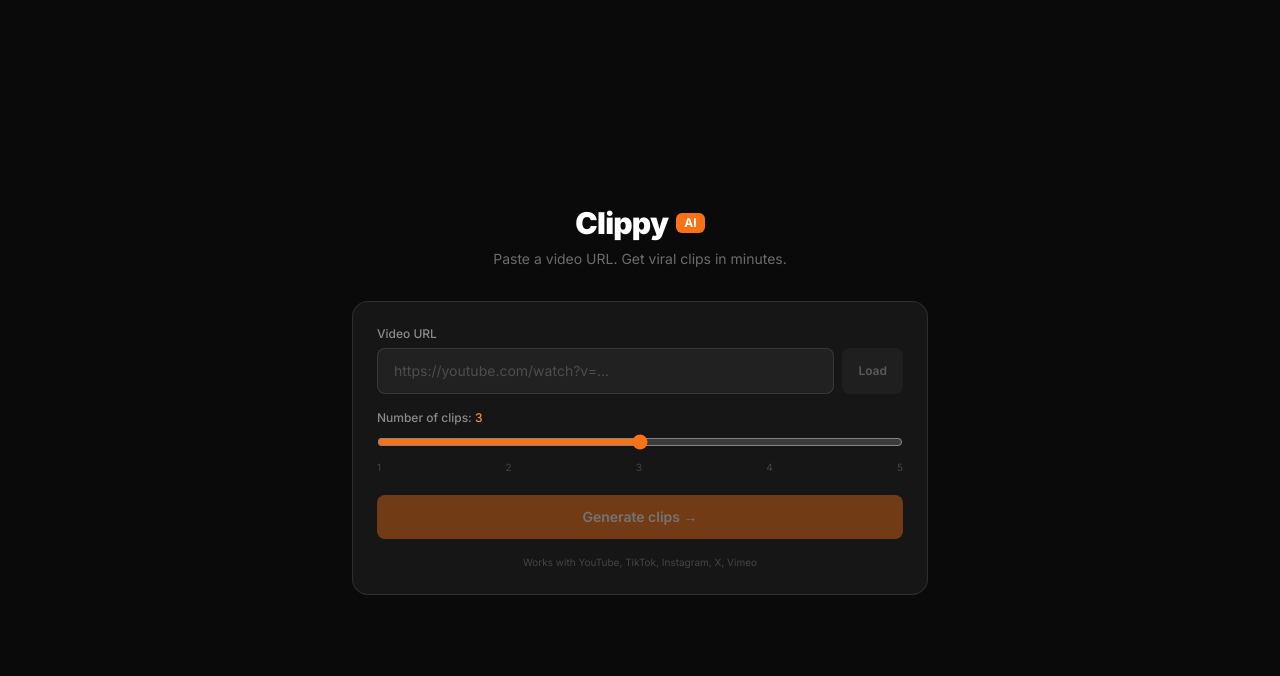
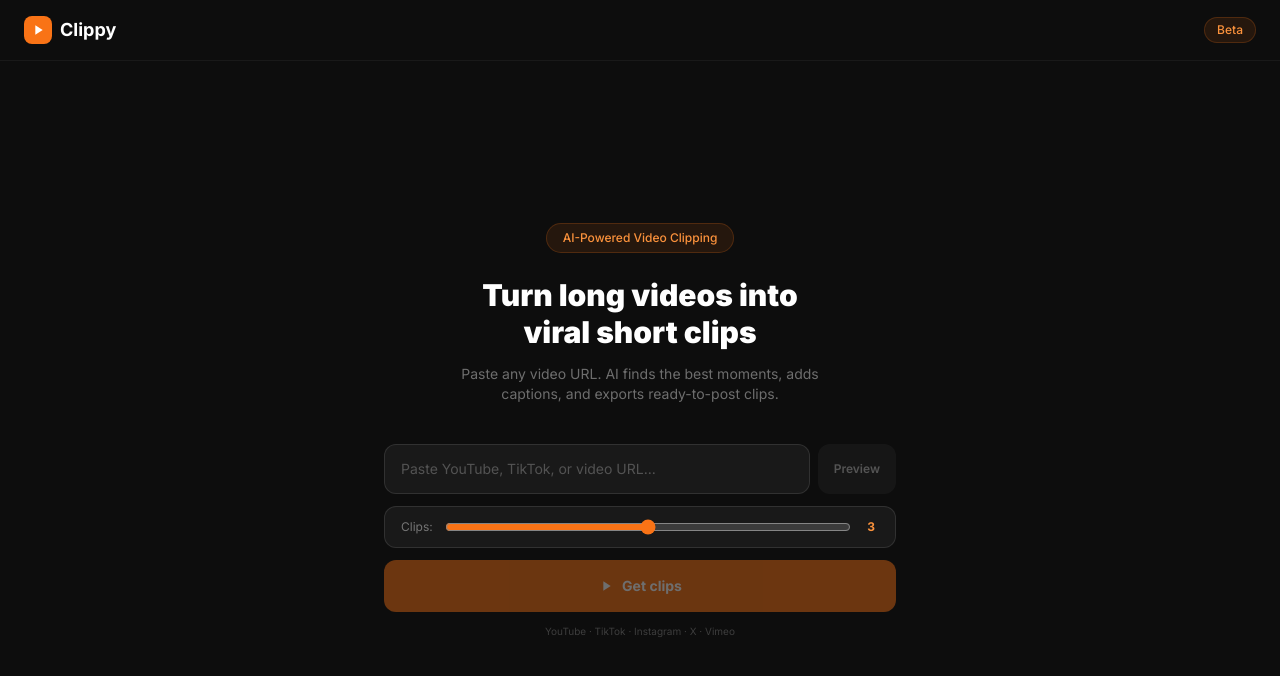
Before and after one commit to Codygreen2210/Clippy-Ui, a Next.js app: page / in a window 1280 px wide. Shown: the top 676 px of the page. Built offline with nearby package versions, Linux system fonts and the light colour scheme.

Commit message:
Add files via upload

```diff
--- a/app/page.tsx
+++ b/app/page.tsx
@@ -1,6 +1,6 @@
 'use client';
 
-import { useState, useRef, useEffect } from 'react';
+import { useState, useRef } from 'react';
 import { useRouter } from 'next/navigation';
 
 interface Box { x: number; y: number; w: number; h: number }
@@ -10,20 +10,15 @@ export default function Home() {
   const [url, setUrl] = useState('');
   const [maxClips, setMaxClips] = useState(3);
   const [loading, setLoading] = useState(false);
+  const [loadingFrame, setLoadingFrame] = useState(false);
   const [error, setError] = useState('');
-
-  // Calibration state
   const [frame, setFrame] = useState<string | null>(null);
   const [frameSize, setFrameSize] = useState({ w: 1920, h: 1080 });
   const [box, setBox] = useState<Box | null>(null);
   const [drawing, setDrawing] = useState(false);
   const [dragging, setDragging] = useState(false);
-  const [resizing, setResizing] = useState(false);
   const [dragStart, setDragStart] = useState({ x: 0, y: 0 });
-  const [loadingFrame, setLoadingFrame] = useState(false);
-
   const canvasRef = useRef<HTMLDivElement>(null);
-  const imgRef = useRef<HTMLImageElement>(null);
 
   async function fetchFrame() {
     if (!url.trim()) return;
@@ -48,218 +43,179 @@ export default function Home() {
     }
   }
 
-  function getRelativePos(e: React.MouseEvent | React.TouchEvent) {
+  function getPos(e: React.MouseEvent) {
     const rect = canvasRef.current!.getBoundingClientRect();
-    const clientX = 'touches' in e ? e.touches[0].clientX : (e as React.MouseEvent).clientX;
-    const clientY = 'touches' in e ? e.touches[0].clientY : (e as React.MouseEvent).clientY;
     return {
-      x: Math.max(0, Math.min(1, (clientX - rect.left) / rect.width)),
-      y: Math.max(0, Math.min(1, (clientY - rect.top) / rect.height)),
+      x: Math.max(0, Math.min(1, (e.clientX - rect.left) / rect.width)),
+      y: Math.max(0, Math.min(1, (e.clientY - rect.top) / rect.height)),
     };
   }
 
   function onMouseDown(e: React.MouseEvent) {
     if (!frame) return;
-    const pos = getRelativePos(e);
+    const pos = getPos(e);
     if (box) {
-      // Check if clicking inside box to drag
-      if (pos.x >= box.x && pos.x <= box.x + box.w &&
-          pos.y >= box.y && pos.y <= box.y + box.h) {
+      const bx = Math.min(box.x, box.x + box.w);
+      const by = Math.min(box.y, box.y + box.h);
+      const bw = Math.abs(box.w);
+      const bh = Math.abs(box.h);
+      if (pos.x >= bx && pos.x <= bx + bw && pos.y >= by && pos.y <= by + bh) {
         setDragging(true);
-        setDragStart({ x: pos.x - box.x, y: pos.y - box.y });
+        setDragStart({ x: pos.x - bx, y: pos.y - by });
         return;
       }
     }
-    // Start new box
     setDrawing(true);
     setBox({ x: pos.x, y: pos.y, w: 0, h: 0 });
   }
 
   function onMouseMove(e: React.MouseEvent) {
-    if (!frame) return;
-    const pos = getRelativePos(e);
-    if (drawing && box) {
-      setBox(b => b ? { ...b, w: pos.x - b.x, h: pos.y - b.y } : b);
-    } else if (dragging && box) {
-      setBox(b => b ? {
-        ...b,
-        x: Math.max(0, Math.min(1 - b.w, pos.x - dragStart.x)),
-        y: Math.max(0, Math.min(1 - b.h, pos.y - dragStart.y)),
-      } : b);
+    const pos = getPos(e);
+    if (drawing && box) setBox(b => b ? { ...b, w: pos.x - b.x, h: pos.y - b.y } : b);
+    if (dragging && box) {
+      const bw = Math.abs(box.w); const bh = Math.abs(box.h);
+      setBox(b => b ? { ...b, x: Math.max(0, Math.min(1 - bw, pos.x - dragStart.x)), y: Math.max(0, Math.min(1 - bh, pos.y - dragStart.y)) } : b);
     }
   }
 
-  function onMouseUp() {
-    setDrawing(false);
-    setDragging(false);
-  }
+  function onMouseUp() { setDrawing(false); setDragging(false); }
 
   async function handleSubmit() {
     if (!url.trim()) return;
-    setError('');
-    setLoading(true);
+    setError(''); setLoading(true);
     try {
-      const faceCamBox = box && box.w > 0 && box.h > 0 ? {
+      const faceCamBox = box && Math.abs(box.w) > 0.01 && Math.abs(box.h) > 0.01 ? {
         x: Math.round(Math.min(box.x, box.x + box.w) * frameSize.w),
         y: Math.round(Math.min(box.y, box.y + box.h) * frameSize.h),
         w: Math.round(Math.abs(box.w) * frameSize.w),
         h: Math.round(Math.abs(box.h) * frameSize.h),
-        video_w: frameSize.w,
-        video_h: frameSize.h,
+        video_w: frameSize.w, video_h: frameSize.h,
       } : null;
-
       const res = await fetch('/api/job', {
         method: 'POST',
         headers: { 'Content-Type': 'application/json' },
-        body: JSON.stringify({
-          url: url.trim(),
-          options: { maxClips, faceCamBox },
-        }),
+        body: JSON.stringify({ url: url.trim(), options: { maxClips, faceCamBox } }),
       });
       const data = await res.json();
       if (!res.ok) throw new Error(data.error || 'Failed to start job');
       router.push(`/dashboard?jobId=${data.jobId}`);
-    } catch (err: any) {
-      setError(err.message);
-      setLoading(false);
-    }
+    } catch (err: any) { setError(err.message); setLoading(false); }
   }
 
-  const showCalibration = frame !== null;
   const hasBox = box && Math.abs(box.w) > 0.01 && Math.abs(box.h) > 0.01;
 
   return (
-    <main className="flex min-h-screen flex-col items-center justify-center bg-[#0A0A0A] px-4 py-10">
-      <div className="mb-8 text-center">
-        <div className="mb-2 flex items-center justify-center gap-2">
-          <span className="text-3xl font-black tracking-tight text-white">Clippy</span>
-          <span className="rounded-md bg-orange-500 px-2 py-0.5 text-xs font-bold text-white">AI</span>
+    <main className="min-h-screen bg-[#0D0D0D] flex flex-col">
+      {/* Nav */}
+      <nav className="flex items-center justify-between px-6 py-4 border-b border-white/5">
+        <div className="flex items-center gap-2">
+          <div className="h-7 w-7 rounded-lg bg-orange-500 flex items-center justify-center">
+            <svg className="h-4 w-4 text-white" fill="currentColor" viewBox="0 0 24 24"><path d="M8 5v14l11-7z"/></svg>
           </div>
-        <p className="text-sm text-white/40">Paste a video URL. Get viral clips in minutes.</p>
+          <span className="font-bold text-white text-lg">Clippy</span>
         </div>
+        <span className="rounded-full bg-orange-500/10 border border-orange-500/20 px-3 py-1 text-xs font-medium text-orange-400">Beta</span>
+      </nav>
 
-      <div className="w-full max-w-xl rounded-2xl border border-white/10 bg-white/5 p-6">
+      {/* Hero */}
+      <div className="flex flex-1 flex-col items-center justify-center px-4 py-12">
+        <div className="mb-2 rounded-full bg-orange-500/10 border border-orange-500/20 px-4 py-1.5 text-xs font-medium text-orange-400">
+          AI-Powered Video Clipping
+        </div>
+        <h1 className="mt-4 mb-3 text-center text-3xl font-black text-white leading-tight">
+          Turn long videos into<br />viral short clips
+        </h1>
+        <p className="mb-10 text-center text-sm text-white/40 max-w-sm">
+          Paste any video URL. AI finds the best moments, adds captions, and exports ready-to-post clips.
+        </p>
+
+        {/* Main card */}
+        <div className="w-full max-w-lg">
           {/* URL input */}
-        <div className="mb-4">
-          <label className="mb-1.5 block text-xs font-medium text-white/50">Video URL</label>
-          <div className="flex gap-2">
+          <div className="mb-3 flex gap-2">
             <input
-              type="url"
-              value={url}
-              onChange={(e) => { setUrl(e.target.value); setFrame(null); setBox(null); }}
-              onKeyDown={(e) => e.key === 'Enter' && fetchFrame()}
-              placeholder="https://youtube.com/watch?v=..."
-              className="flex-1 rounded-lg border border-white/10 bg-white/5 px-4 py-3 text-sm text-white placeholder-white/20 outline-none transition-all focus:border-orange-500/50"
+              type="url" value={url}
+              onChange={e => { setUrl(e.target.value); setFrame(null); setBox(null); }}
+              onKeyDown={e => e.key === 'Enter' && (frame ? handleSubmit() : fetchFrame())}
+              placeholder="Paste YouTube, TikTok, or video URL..."
+              className="flex-1 rounded-xl border border-white/10 bg-white/5 px-4 py-3.5 text-sm text-white placeholder-white/25 outline-none focus:border-orange-500/50 focus:bg-white/[0.07]"
             />
-            <button
-              onClick={fetchFrame}
-              disabled={loadingFrame || !url.trim()}
-              className="rounded-lg bg-white/10 px-4 py-3 text-xs font-semibold text-white/70 transition-all hover:bg-white/20 disabled:opacity-40"
-            >
-              {loadingFrame ? '...' : 'Load'}
+            {!frame && (
+              <button onClick={fetchFrame} disabled={loadingFrame || !url.trim()}
+                className="rounded-xl bg-white/10 px-4 text-xs font-semibold text-white/70 hover:bg-white/20 disabled:opacity-40 whitespace-nowrap">
+                {loadingFrame ? '...' : 'Preview'}
               </button>
-          </div>
+            )}
           </div>
 
           {/* Frame calibration */}
           {loadingFrame && (
-          <div className="mb-4 flex items-center justify-center gap-2 rounded-lg border border-white/10 bg-white/5 py-8 text-sm text-white/40">
+            <div className="mb-3 flex items-center justify-center gap-2 rounded-xl border border-white/5 bg-white/5 py-10 text-xs text-white/30">
               <div className="h-4 w-4 animate-spin rounded-full border-2 border-white/10 border-t-orange-500" />
-            Loading video frame...
+              Loading first frame...
             </div>
           )}
 
-        {showCalibration && (
-          <div className="mb-4">
-            <p className="mb-2 text-xs text-white/50">
-              {hasBox ? '✓ Face cam selected — drag to reposition' : 'Draw a box around the face cam'}
-            </p>
+          {frame && (
+            <div className="mb-3 rounded-xl border border-white/10 overflow-hidden">
+              <div className="flex items-center justify-between px-3 py-2 border-b border-white/5 bg-white/5">
+                <span className="text-xs text-white/50">
+                  {hasBox ? '✓ Face cam selected' : 'Draw a box over the face cam (optional)'}
+                </span>
+                <div className="flex gap-2">
+                  {hasBox && <button onClick={() => setBox(null)} className="text-[10px] text-white/30 hover:text-white/60">Clear</button>}
+                  <button onClick={() => { setFrame(null); setBox(null); }} className="text-[10px] text-white/30 hover:text-white/60">Remove</button>
+                </div>
+              </div>
               <div
                 ref={canvasRef}
-              className="relative w-full cursor-crosshair overflow-hidden rounded-lg border border-white/10 select-none"
+                className="relative w-full cursor-crosshair select-none"
                 style={{ aspectRatio: `${frameSize.w}/${frameSize.h}` }}
-              onMouseDown={onMouseDown}
-              onMouseMove={onMouseMove}
-              onMouseUp={onMouseUp}
-              onMouseLeave={onMouseUp}
+                onMouseDown={onMouseDown} onMouseMove={onMouseMove}
+                onMouseUp={onMouseUp} onMouseLeave={onMouseUp}
               >
-              <img
-                ref={imgRef}
-                src={frame!}
-                alt="Video frame"
-                className="w-full h-full object-cover pointer-events-none"
-                draggable={false}
-              />
+                <img src={frame} alt="frame" className="w-full h-full object-cover pointer-events-none" draggable={false} />
                 {box && Math.abs(box.w) > 0.005 && Math.abs(box.h) > 0.005 && (
-                <div
-                  className="absolute border-2 border-orange-500 bg-orange-500/20"
+                  <div className="absolute border-2 border-orange-500 bg-orange-500/15 cursor-move"
                     style={{
                       left: `${Math.min(box.x, box.x + box.w) * 100}%`,
                       top: `${Math.min(box.y, box.y + box.h) * 100}%`,
                       width: `${Math.abs(box.w) * 100}%`,
                       height: `${Math.abs(box.h) * 100}%`,
-                  }}
-                >
-                  <div className="absolute -top-5 left-0 rounded bg-orange-500 px-1.5 py-0.5 text-[10px] font-bold text-white whitespace-nowrap">
-                    Face cam
+                    }}>
+                    <div className="absolute -top-5 left-0 rounded bg-orange-500 px-1.5 py-0.5 text-[10px] font-bold text-white">Face cam</div>
+                    <div className="absolute bottom-0 right-0 h-3 w-3 bg-orange-500 cursor-se-resize" />
+                  </div>
+                )}
               </div>
             </div>
           )}
-              {!hasBox && (
-                <div className="pointer-events-none absolute inset-0 flex items-center justify-center">
-                  <div className="rounded-lg bg-black/60 px-4 py-2 text-xs text-white/60">
-                    Click and drag to select face cam area
-                  </div>
-                </div>
-              )}
-            </div>
-            {hasBox && (
-              <button
-                onClick={() => setBox(null)}
-                className="mt-1.5 text-xs text-white/30 hover:text-white/60"
-              >
-                Clear selection
-              </button>
-            )}
-          </div>
-        )}
 
-        {/* Clip count */}
-        <div className="mb-5">
-          <label className="mb-1.5 block text-xs font-medium text-white/50">
-            Number of clips: <span className="text-orange-400">{maxClips}</span>
-          </label>
-          <input
-            type="range" min={1} max={5} value={maxClips}
-            onChange={(e) => setMaxClips(Number(e.target.value))}
-            className="w-full accent-orange-500"
-          />
-          <div className="mt-1 flex justify-between text-[10px] text-white/20">
-            <span>1</span><span>2</span><span>3</span><span>4</span><span>5</span>
-          </div>
+          {/* Settings row */}
+          <div className="mb-3 flex items-center gap-3 rounded-xl border border-white/10 bg-white/5 px-4 py-3">
+            <span className="text-xs text-white/40 shrink-0">Clips:</span>
+            <input type="range" min={1} max={5} value={maxClips}
+              onChange={e => setMaxClips(Number(e.target.value))}
+              className="flex-1 accent-orange-500" />
+            <span className="text-xs font-bold text-orange-400 w-4 text-center">{maxClips}</span>
           </div>
 
           {error && (
-          <div className="mb-4 rounded-lg border border-red-500/20 bg-red-500/10 px-3 py-2 text-xs text-red-400">
-            {error}
-          </div>
+            <div className="mb-3 rounded-xl border border-red-500/20 bg-red-500/10 px-4 py-3 text-xs text-red-400">{error}</div>
           )}
 
-        <button
-          onClick={handleSubmit}
-          disabled={loading || !url.trim()}
-          className="flex w-full items-center justify-center gap-2 rounded-lg bg-orange-500 px-4 py-3 text-sm font-semibold text-white transition-all hover:bg-orange-400 disabled:cursor-not-allowed disabled:opacity-40 active:scale-[0.98]"
-        >
-          {loading ? (
-            <><div className="h-4 w-4 animate-spin rounded-full border-2 border-white/30 border-t-white" />Starting...</>
-          ) : (
-            hasBox ? 'Generate clips with face cam →' : frame ? 'Generate clips (no face cam split) →' : 'Generate clips →'
-          )}
+          <button onClick={handleSubmit} disabled={loading || !url.trim()}
+            className="flex w-full items-center justify-center gap-2 rounded-xl bg-orange-500 py-4 text-sm font-bold text-white hover:bg-orange-400 disabled:opacity-40 active:scale-[0.98] transition-all">
+            {loading
+              ? <><div className="h-4 w-4 animate-spin rounded-full border-2 border-white/30 border-t-white" />Processing...</>
+              : <><svg className="h-4 w-4" fill="currentColor" viewBox="0 0 24 24"><path d="M8 5v14l11-7z"/></svg>Get clips</>
+            }
           </button>
 
-        <p className="mt-4 text-center text-[10px] text-white/20">
-          Works with YouTube, TikTok, Instagram, X, Vimeo
+          <p className="mt-3 text-center text-[10px] text-white/20">
+            YouTube · TikTok · Instagram · X · Vimeo
           </p>
+        </div>
       </div>
     </main>
   );
```
Lines whose indentation alone changed are shown as unchanged.
